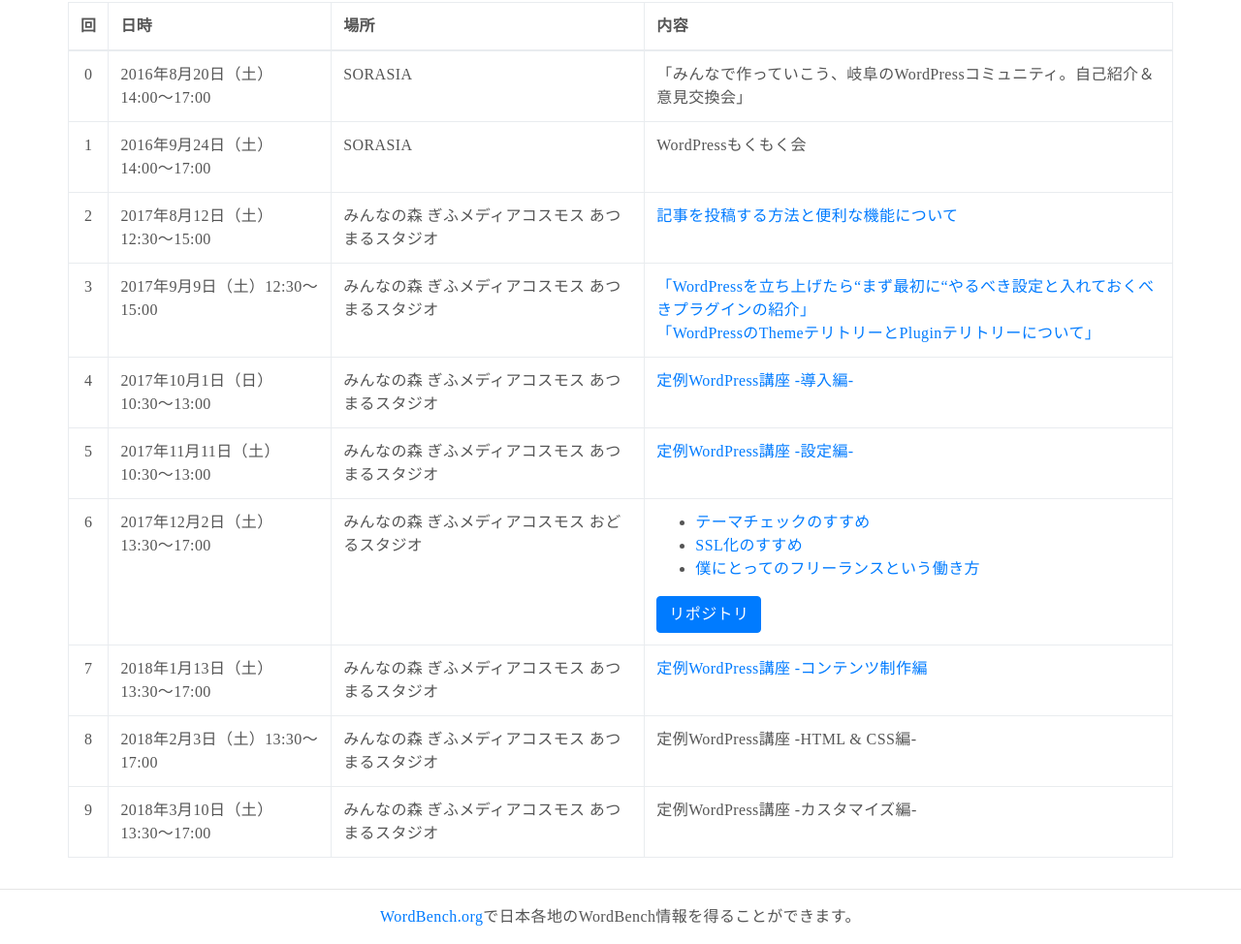
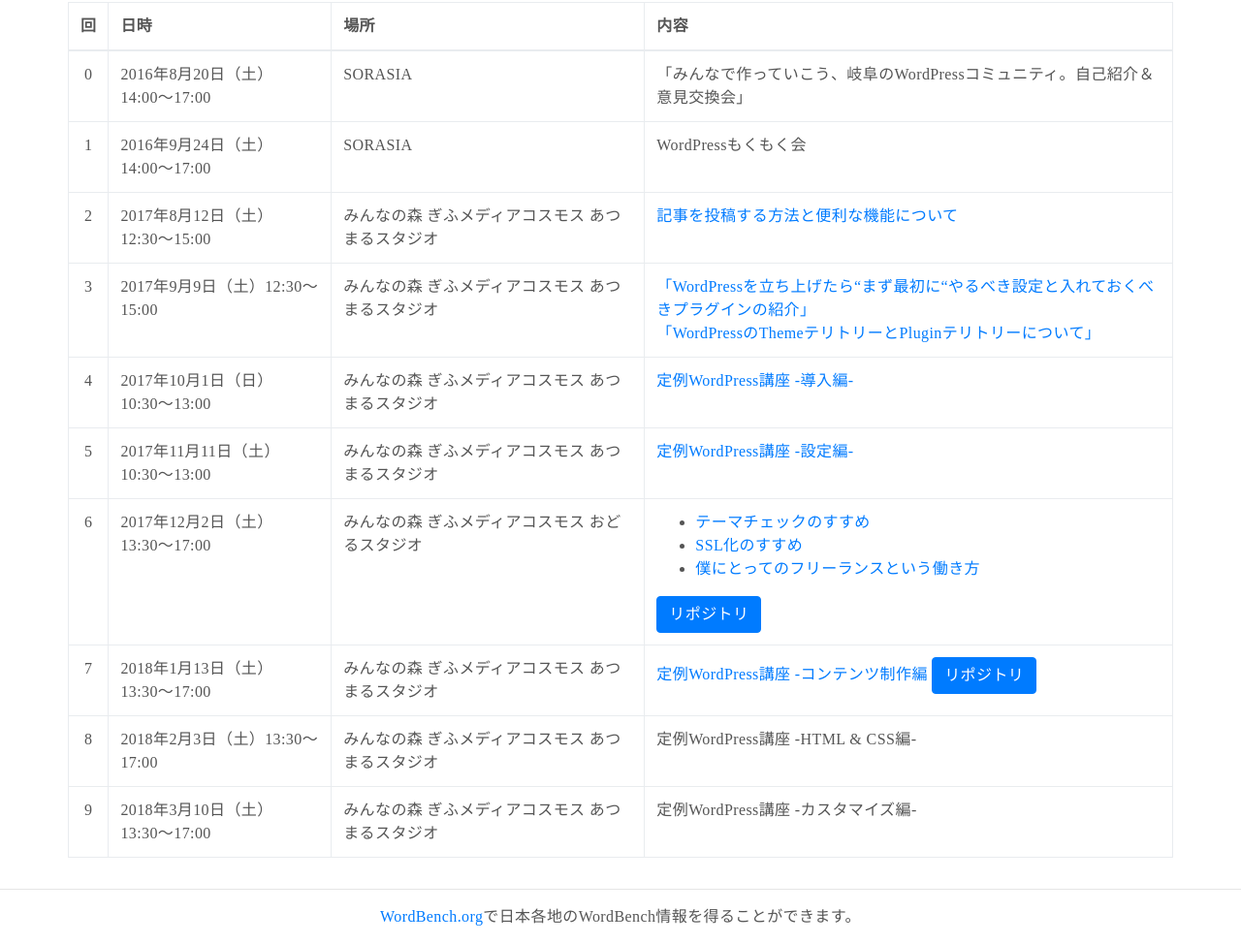
Before and after one commit to wbgifu/doc, a plain HTML site: page index.html in a window 1280 px wide. Shown: the part 1252-2226 px from the top of the page at 97% size. Drawn offline with nearby package versions, Linux system fonts and the light colour scheme; a web font is replaced by a local one.

Commit message:
Update index.html

```diff
--- a/index.html
+++ b/index.html
@@ -145,7 +145,10 @@
 		          <td class="text-center">7</td>
 		          <td>2018年1月13日（土）13:30〜17:00</td>
 		          <td>みんなの森 ぎふメディアコスモス あつまるスタジオ</td>
-		          <td><a href="https://wbgifu.connpass.com/event/73870/">定例WordPress講座 -コンテンツ制作編</a></td>
+		          <td>
+				  <a href="https://wbgifu.connpass.com/event/73870/">定例WordPress講座 -コンテンツ制作編</a>
+				  <a href="https://github.com/wbgifu/doc/tree/master/event/007-20180113" class="btn btn-small btn-primary">リポジトリ</a>
+			  </td>
 		        </tr>
 						<tr>
 		          <td class="text-center">8</td>
```
